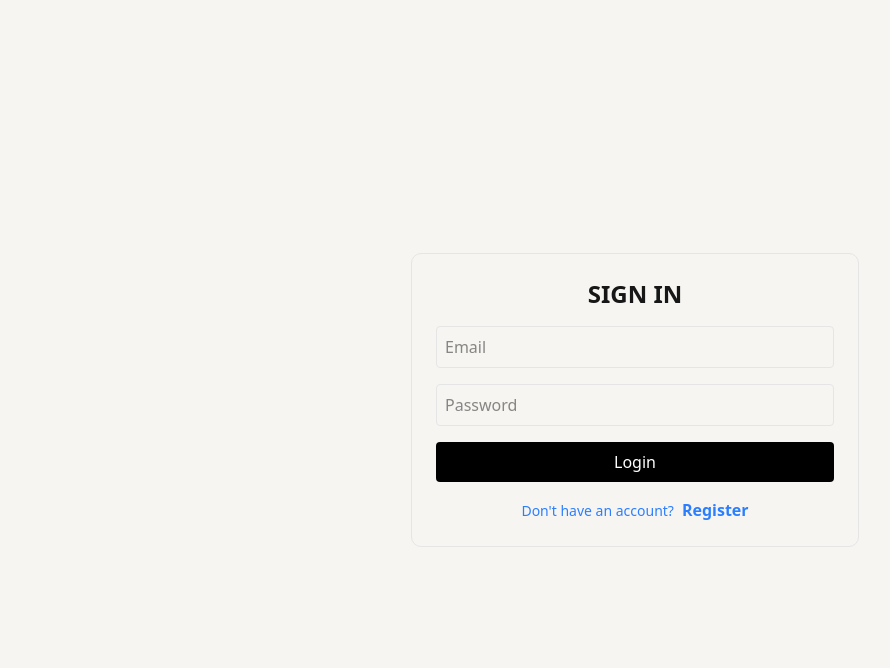
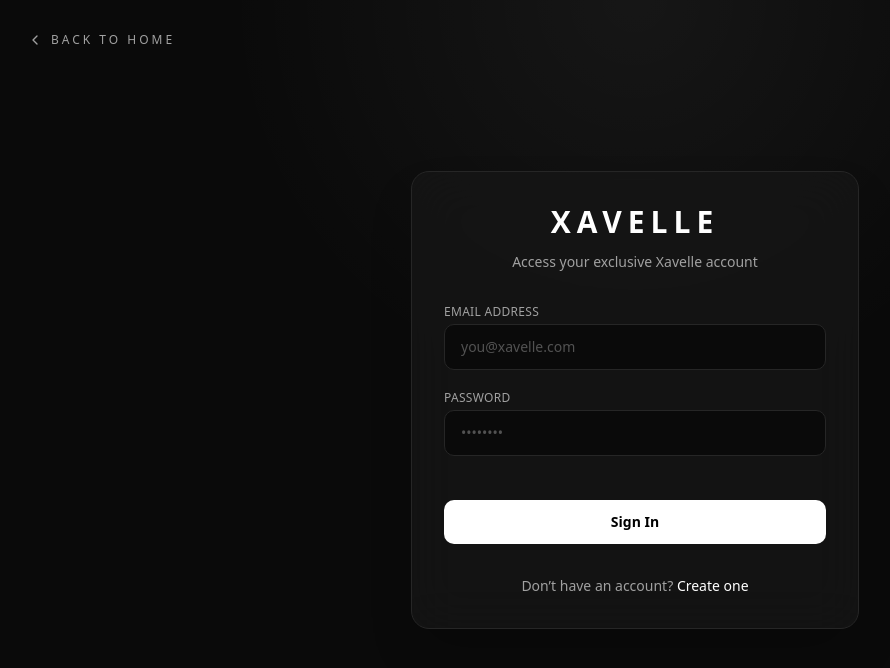
Before and after one commit to ADNUKUNHOME/Xavelle, a Next.js app: page /login in a window 1280 px wide. Shown: the top 668 px of the page, without its empty margins (5-895 px from the left). Built offline with nearby package versions, Linux system fonts and the light colour scheme.

Commit message:
refactor: unify auth pages with premium layout and toast notifications

```diff
--- a/app/layout.tsx
+++ b/app/layout.tsx
@@ -1,6 +1,7 @@
 import type { Metadata } from "next";
 import { Geist, Geist_Mono } from "next/font/google";
 import "./globals.css";
+import { Toaster } from "@/components/ui/sonner";
 
 const geistSans = Geist({
   variable: "--font-geist-sans",
@@ -89,7 +90,7 @@ export default function RootLayout({
           {/* Header will go here */}
 
           <main className="flex-1">{children}</main>
-
+          <Toaster richColors position="top-right" />
           {/* Footer will go here */}
         </div>
       </body>
--- a/app/login/page.tsx
+++ b/app/login/page.tsx
@@ -1,20 +1,20 @@
 "use client";
 
-import { useEffect, useState } from "react";
+import { useState } from "react";
 import { useRouter } from "next/navigation";
 import Link from "next/link";
+import AuthLayout from "@/components/authLayout";
+import { toast } from "sonner";
 
 export default function LoginPage() {
     const router = useRouter();
     const [email, setEmail] = useState("");
     const [password, setPassword] = useState("");
     const [loading, setLoading] = useState(false);
-    const [error, setError] = useState("");
 
     const handleSubmit = async (e: React.FormEvent) => {
         e.preventDefault();
         setLoading(true);
-        setError("");
 
         const res = await fetch("/api/auth/login", {
             method: "POST",
@@ -25,60 +25,71 @@ export default function LoginPage() {
         const data = await res.json();
 
         if (res.ok) {
+            toast.success("Welcome back to Xavelle");
             if (data.role === "admin") {
                 router.push("/admin");
             } else {
                 router.push("/");
             }
         } else {
-            setError(data.message || "Login failed");
-            setLoading(false);
+            toast.error(data.message || "Invalid credentials");
         }
 
         setLoading(false);
     };
 
     return (
-        <div className="min-h-screen flex items-center justify-center">
-            <form
-                onSubmit={handleSubmit}
-                className="w-full max-w-md p-6 border rounded-lg space-y-4"
+        <AuthLayout
+            title="Sign In"
+            subtitle="Access your exclusive Xavelle account"
         >
-                <h1 className="text-2xl font-semibold text-center uppercase">Sign In</h1>
-
-                {error && <p className="text-red-500">{error}</p>}
-
+            <form onSubmit={handleSubmit} className="space-y-5">
+                <div>
+                    <label className="block text-xs uppercase tracking-wide text-neutral-400">
+                        Email Address
+                    </label>
                     <input
                         type="email"
-                    placeholder="Email"
-                    className="w-full border p-2 rounded"
+                        required
                         value={email}
                         onChange={(e) => setEmail(e.target.value)}
+                        placeholder="you@xavelle.com"
+                        className="mt-1 w-full rounded-lg border border-neutral-800 bg-neutral-950 px-4 py-3 text-sm text-white placeholder-neutral-600 focus:border-white focus:outline-none"
                     />
+                </div>
 
+                <div>
+                    <label className="block text-xs uppercase tracking-wide text-neutral-400">
+                        Password
+                    </label>
                     <input
                         type="password"
-                    placeholder="Password"
-                    className="w-full border p-2 rounded"
+                        required
                         value={password}
                         onChange={(e) => setPassword(e.target.value)}
+                        placeholder="••••••••"
+                        className="mt-1 w-full rounded-lg border border-neutral-800 bg-neutral-950 px-4 py-3 text-sm text-white placeholder-neutral-600 focus:border-white focus:outline-none"
                     />
+                </div>
 
                 <button
                     type="submit"
                     disabled={loading}
-                    className="w-full bg-black text-white py-2 rounded"
+                    className="mt-6 w-full rounded-lg bg-white py-3 text-sm font-semibold text-black transition hover:opacity-90 disabled:cursor-not-allowed disabled:opacity-50"
                 >
-                    {loading ? "Logging in..." : "Login"}
+                    {loading ? "Signing in..." : "Sign In"}
                 </button>
-                <p className="text-center text-sm text-blue-500">
-                    Don't have an account?
+            </form>
+
+            <div className="mt-8 text-center text-sm text-neutral-400">
+                Don’t have an account?{" "}
                 <Link
                     href="/register"
-                        className="ml-2 text-base font-bold hover:underline"
-                    >Register</Link>
-                </p>
-            </form>
+                    className="font-medium text-white hover:underline"
+                >
+                    Create one
+                </Link>
             </div>
+        </AuthLayout>
     );
 }
--- a/app/register/page.tsx
+++ b/app/register/page.tsx
@@ -2,6 +2,9 @@
 
 import { useState } from "react";
 import { useRouter } from "next/navigation";
+import Link from "next/link";
+import AuthLayout from "@/components/authLayout";
+import { toast } from "sonner";
 
 export default function RegisterPage() {
     const router = useRouter();
@@ -10,12 +13,10 @@ export default function RegisterPage() {
     const [email, setEmail] = useState("");
     const [password, setPassword] = useState("");
     const [loading, setLoading] = useState(false);
-    const [error, setError] = useState("");
 
     const handleSubmit = async (e: React.FormEvent) => {
         e.preventDefault();
         setLoading(true);
-        setError("");
 
         const res = await fetch("/api/auth/register", {
             method: "POST",
@@ -26,36 +27,20 @@ export default function RegisterPage() {
         const data = await res.json();
 
         if (res.ok) {
+            toast.success("Account created successfully");
             router.push("/login");
         } else {
-            setError(data.message || "Registration failed");
+            toast.error(data.message || "Registration failed");
         }
 
         setLoading(false);
     };
 
     return (
-        <div className="min-h-screen flex items-center justify-center bg-neutral-950 px-4">
-            <div className="w-full max-w-md rounded-2xl border border-neutral-800 bg-neutral-900 p-8 shadow-xl">
-
-                {/* Brand */}
-                <div className="mb-8 text-center">
-                    <h1 className="text-3xl font-semibold tracking-wide text-white">
-                        XAVELLE
-                    </h1>
-                    <p className="mt-2 text-sm text-neutral-400">
-                        Create your account to continue
-                    </p>
-                </div>
-
-                {/* Error */}
-                {error && (
-                    <div className="mb-4 rounded-lg border border-red-500/30 bg-red-500/10 px-4 py-2 text-sm text-red-400">
-                        {error}
-                    </div>
-                )}
-
-                {/* Form */}
+        <AuthLayout
+            title="Create Account"
+            subtitle="Join Xavelle and experience refined luxury"
+        >
             <form onSubmit={handleSubmit} className="space-y-5">
                 <div>
                     <label className="block text-xs uppercase tracking-wide text-neutral-400">
@@ -109,17 +94,15 @@ export default function RegisterPage() {
                 </button>
             </form>
 
-                {/* Footer */}
             <div className="mt-8 text-center text-sm text-neutral-400">
                 Already have an account?{" "}
-                    <button
-                        onClick={() => router.push("/login")}
+                <Link
+                    href="/login"
                     className="font-medium text-white hover:underline"
                 >
                     Sign in
-                    </button>
+                </Link>
             </div>
-            </div>
-        </div>
+        </AuthLayout>
     );
 }
--- /dev/null
+++ b/components/authLayout.tsx
@@ -0,0 +1,53 @@
+"use client";
+
+import Link from "next/link";
+import { ChevronLeftIcon } from "lucide-react";
+import { ReactNode } from "react";
+
+interface AuthLayoutProps {
+    title: string;
+    subtitle: string;
+    children: ReactNode;
+}
+
+export default function AuthLayout({
+    title,
+    subtitle,
+    children,
+}: AuthLayoutProps) {
+    return (
+        <div className="min-h-screen bg-neutral-950 flex items-center justify-center px-4 relative">
+
+            {/* Subtle Background Glow */}
+            <div className="absolute inset-0 bg-[radial-gradient(circle_at_top,rgba(255,255,255,0.05),transparent_40%)] pointer-events-none" />
+
+            {/* Home Navigation */}
+            <Link
+                href="/"
+                className="absolute top-8 left-8 group flex items-center gap-2 text-neutral-400 hover:text-white transition"
+            >
+                <ChevronLeftIcon className="w-4 h-4 transition-transform duration-300 group-hover:-translate-x-1" />
+                <span className="text-xs uppercase tracking-[0.25em]">
+                    Back to Home
+                </span>
+            </Link>
+
+            {/* Auth Card */}
+            <div className="relative w-full max-w-md rounded-2xl border border-neutral-800 bg-neutral-900/70 backdrop-blur-xl p-8 shadow-2xl">
+
+                {/* Brand */}
+                <div className="mb-8 text-center">
+                    <h1 className="text-3xl font-semibold tracking-[0.2em] text-white">
+                        XAVELLE
+                    </h1>
+                    <p className="mt-3 text-sm text-neutral-400">
+                        {subtitle}
+                    </p>
+                </div>
+
+                {children}
+
+            </div>
+        </div>
+    );
+}
```
Lines whose indentation alone changed are shown as unchanged.
